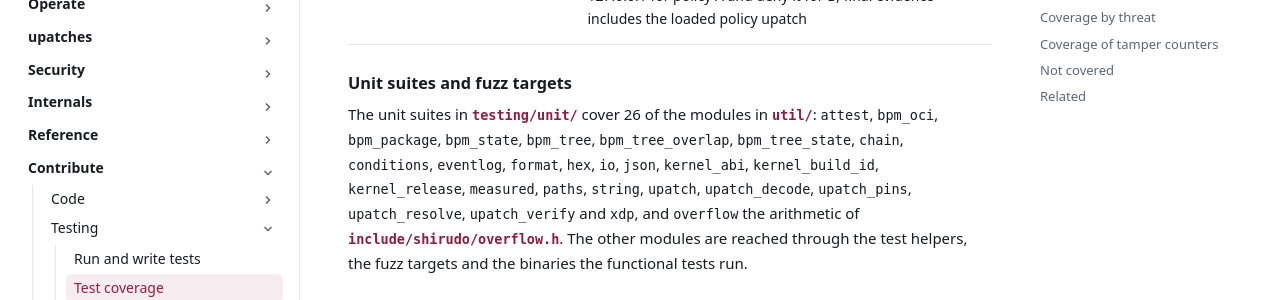
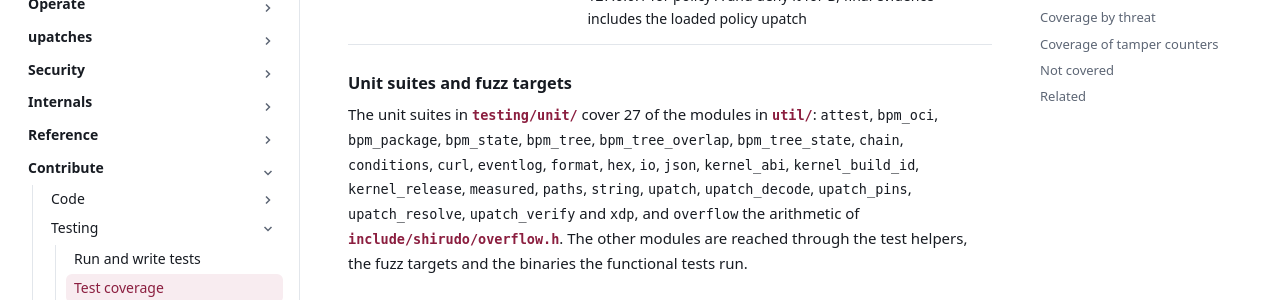
Before and after one commit to AliBashaSY/shirudo, a Sphinx documentation site: the page built from Documentation/contribute/testing/test-coverage.rst, in a window 1280 px wide and 900 px high, scrolled down 12342 px. Shown: the part 156-456 px from the top of the window. Built offline with Sphinx 7.4.7, drawn with Linux system fonts in a browser that asks for light colours; pages that are not in the unit, such as notebooks, are missing from menus; some of the changed text lies outside the part shown.

Commit message:
Documentation: count the curl unit suite on the test coverage page
The page counts 26 modules of util/ with a unit suite of their own and
42 of 67 without. testing/unit/curl.c and util/curl.c came later and
are in neither count: 27 modules have a suite and 41 of 68 do not.

Fixes: d58174977747 ("bpm: scrub copied curl headers before freeing")
Signed-off-by: Daniel Borkmann <daniel@iogearbox.net>

```diff
--- a/Documentation/contribute/testing/test-coverage.rst
+++ b/Documentation/contribute/testing/test-coverage.rst
@@ -565,10 +565,10 @@ signed config image.
 Unit suites and fuzz targets
 ~~~~~~~~~~~~~~~~~~~~~~~~~~~~
 
-The unit suites in :src:`testing/unit/` cover 26 of the modules in
+The unit suites in :src:`testing/unit/` cover 27 of the modules in
 :src:`util/`: ``attest``, ``bpm_oci``, ``bpm_package``, ``bpm_state``,
 ``bpm_tree``, ``bpm_tree_overlap``, ``bpm_tree_state``, ``chain``,
-``conditions``,
+``conditions``, ``curl``,
 ``eventlog``, ``format``, ``hex``, ``io``, ``json``, ``kernel_abi``,
 ``kernel_build_id``, ``kernel_release``, ``measured``, ``paths``,
 ``string``, ``upatch``, ``upatch_decode``, ``upatch_pins``,
```
Also changed, not shown: other parts of Documentation/contribute/testing/test-coverage.rst (+1 -1 lines).
